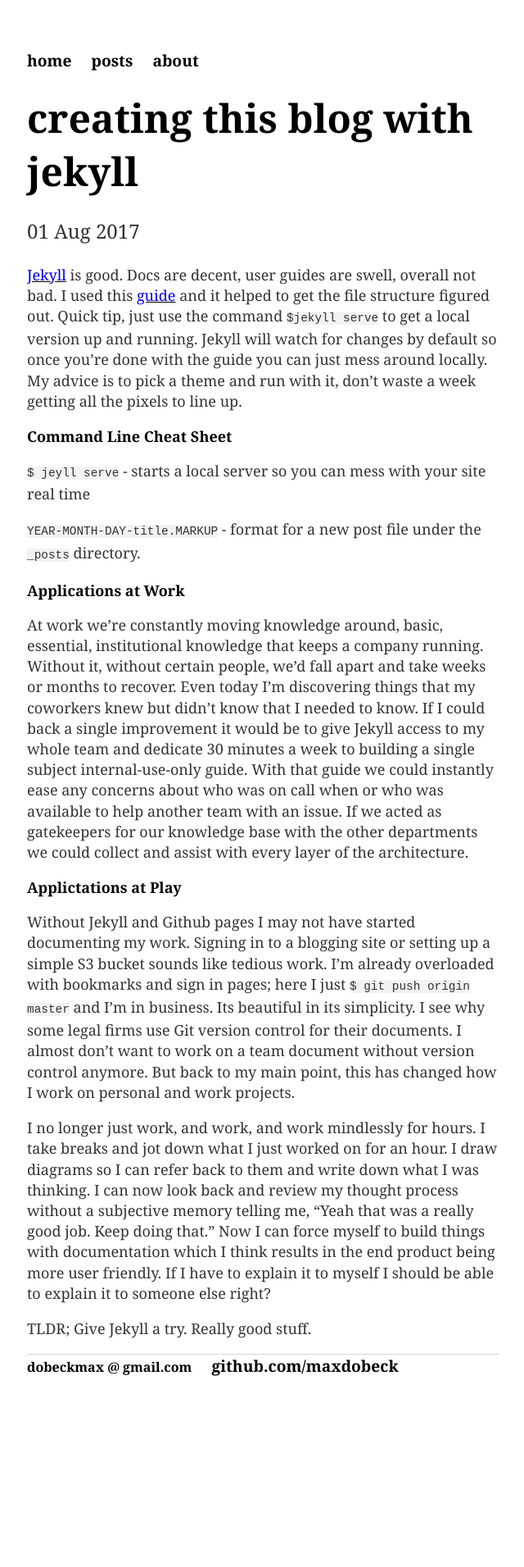
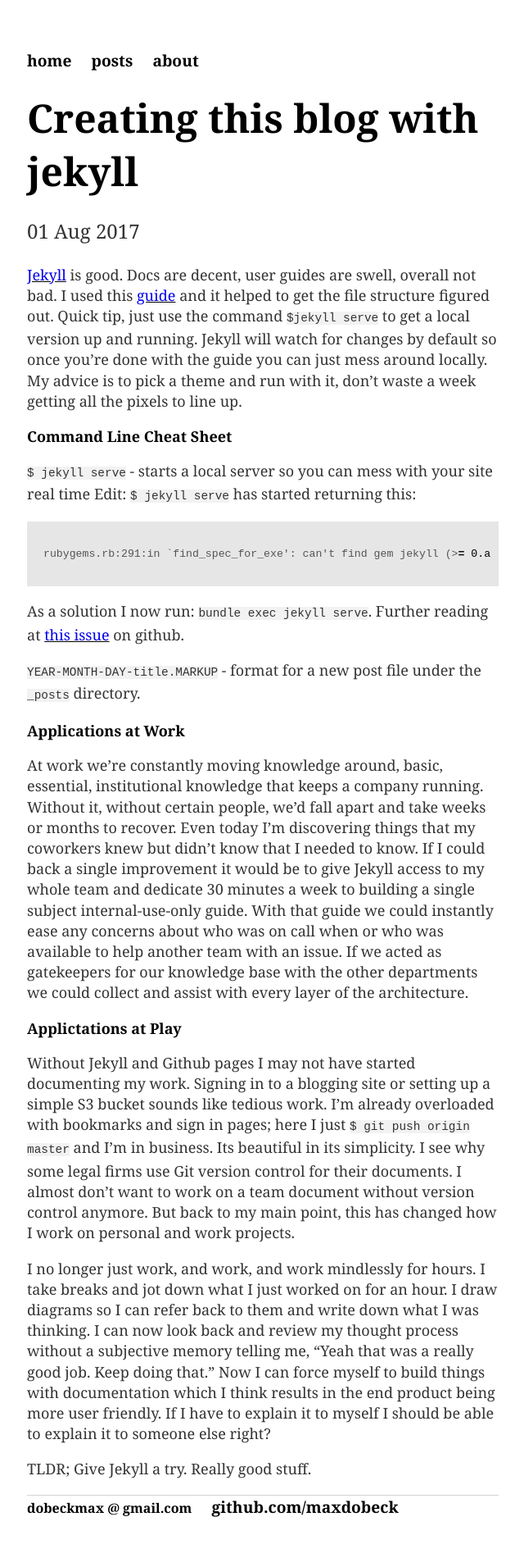
Before and after one commit to maxdobeck/maxdobeck.github.io, a Jekyll site: the page built from _posts/2017-08-01-creating-jekyll-blog.md, in a window 1280 px wide. Shown: the whole page at 82% size, without its empty margins (319-959 px from the left). Built offline with Jekyll 4.4.1, drawn with Linux system fonts in a browser that asks for light colours; before the commit the page ends 1739 px from its top, so only the background shows below that.

Commit message:
Styling changes and new article

````diff
--- a/_posts/2017-08-01-creating-jekyll-blog.md
+++ b/_posts/2017-08-01-creating-jekyll-blog.md
@@ -1,6 +1,6 @@
 ---
 layout: post
-title: "creating this blog with jekyll"
+title: "Creating this blog with jekyll"
 date: 2017-08-01
 ---
 
@@ -8,7 +8,13 @@
 [Jekyll](http://jekyllrb.com) is good.  Docs are decent, user guides are swell, overall not bad.  I used this [guide](http://jmcglone.com/guides/github-pages/) and it helped to get the file structure figured out.  Quick tip, just use the command `$jekyll serve` to get a local version up and running.  Jekyll will watch for changes by default so once you're done with the guide you can just mess around locally.  My advice is to pick a theme and run with it, don't waste a week getting all the pixels to line up.
 
 ## Command Line Cheat Sheet ##
-`$ jeyll serve` - starts a local server so you can mess with your site real time
+`$ jekyll serve` - starts a local server so you can mess with your site real time
+Edit: `$ jekyll serve` has started returning this:
+
+```terminal
+rubygems.rb:291:in `find_spec_for_exe': can't find gem jekyll (>= 0.a) with executable jekyll (Gem::GemNotFoundException)
+```
+As a solution I now run: `bundle exec jekyll serve`.  Further reading at [this issue](https://github.com/jekyll/jekyll/issues/6510) on github.
 
 `YEAR-MONTH-DAY-title.MARKUP` - format for a new post file under the `_posts` directory.
 
--- a/css/main.css
+++ b/css/main.css
@@ -105,6 +105,9 @@
 .postDate {
     font-size: 95%;
 }
+img {
+  width: 100%;
+}
 @media only screen and (min-width: 768px) {
   body {
     margin: 60px auto;
@@ -112,4 +115,7 @@
     font-size: 1em;
     font-family: 'Georgia','Raleway', 'Arial', 'Sans-Serif';
   }
+  img {
+    width: 100%;
+  }
 }
````
Also changed, not shown: _posts/2017-08-11-create-react-app-w-rails-api.md (+1 -1 lines), _posts/2017-12-29-build-it-asap.md (added, +34 -0 lines), Gemfile.lock, assets/embeded-youtube-blocked.png (added), assets/local-music-player-working.png (added).
